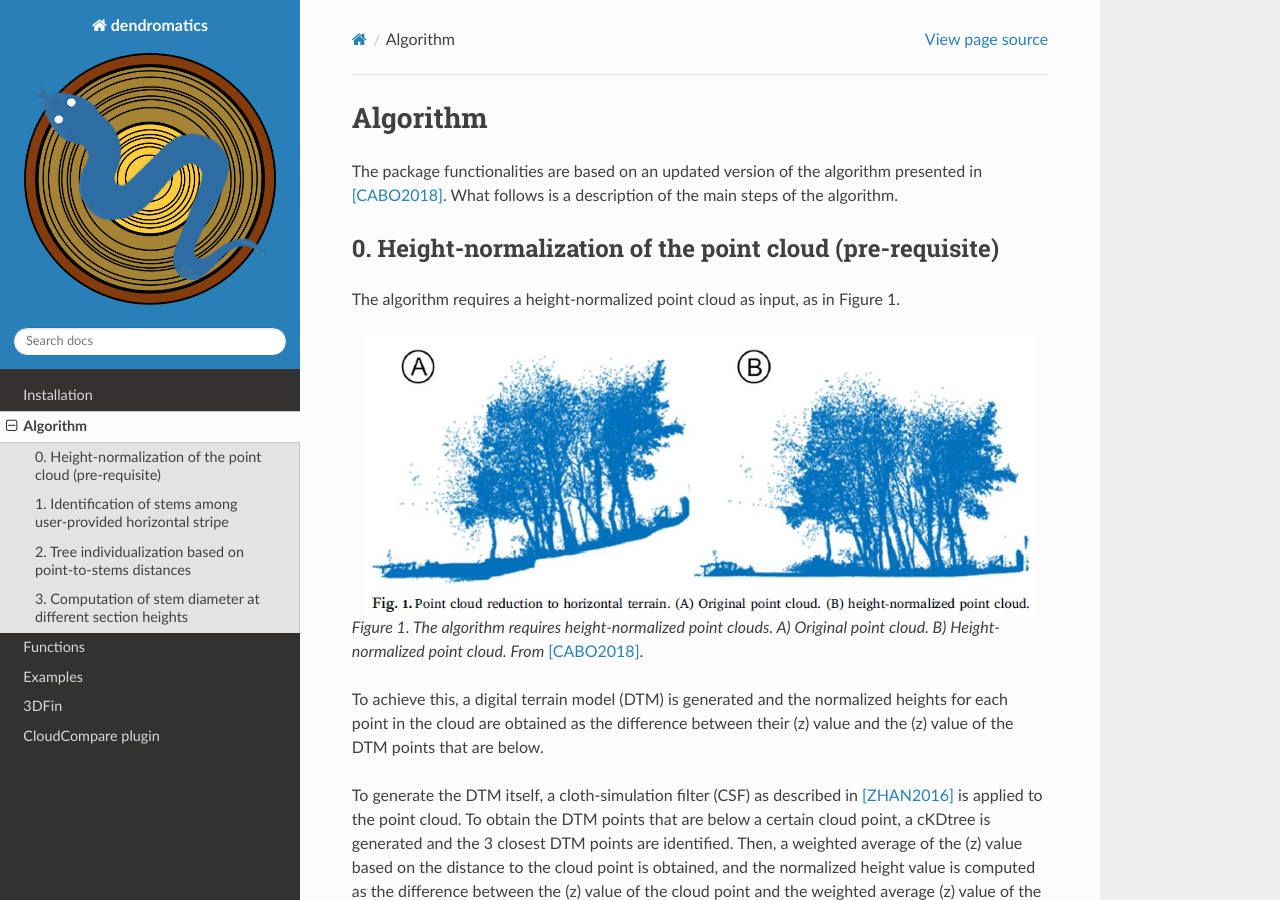
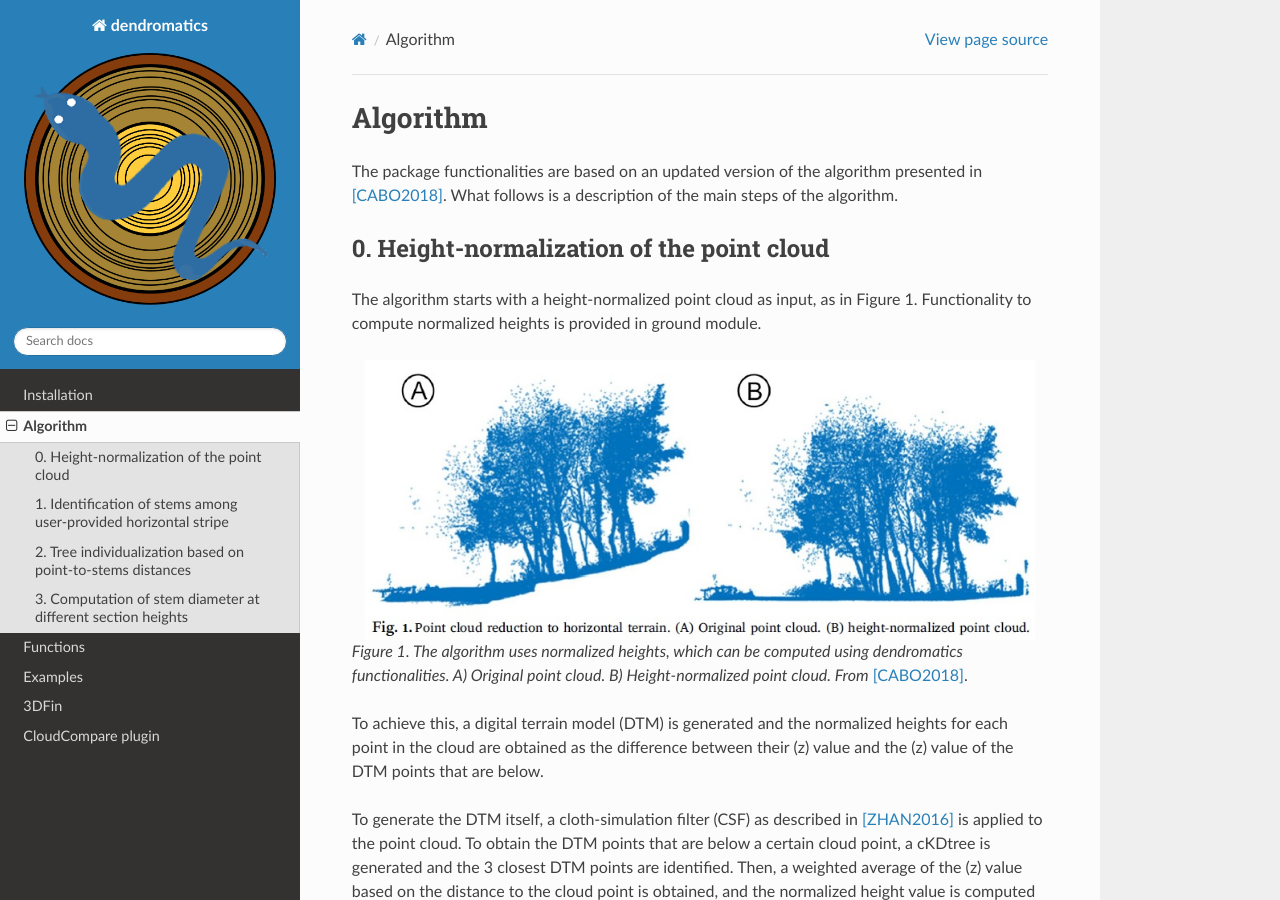
Before and after one commit to 3DFin/dendromatics, a Sphinx documentation site: the page built from docs/algorithm.rst, in a window 1280 px wide and 900 px high. Built offline with Sphinx 7.4.7 and the Read the Docs theme 2.0.0, drawn with Linux system fonts in a browser that asks for light colours.

Commit message:
Updated height normalization description

```diff
--- a/docs/algorithm.rst
+++ b/docs/algorithm.rst
@@ -4,16 +4,16 @@ Algorithm
 The package functionalities are based on an updated version of the algorithm presented in [CABO2018]_. What follows is a description of the main steps of the algorithm.
 
 
-0. Height-normalization of the point cloud (pre-requisite)
+0. Height-normalization of the point cloud
 ----------------------------------------------------------------
 
-The algorithm requires a height-normalized point cloud as input, as in Figure 1.
+The algorithm starts with a height-normalized point cloud as input, as in Figure 1. Functionality to compute normalized heights is provided in ground module.
 
 .. image:: _static/height-normalization.jpg
   :width: 670
   :align: center
 
-*Figure 1. The algorithm requires height-normalized point clouds. A) Original point cloud. B) Height-normalized point cloud. From* [CABO2018]_.
+*Figure 1. The algorithm uses normalized heights, which can be computed using dendromatics functionalities. A) Original point cloud. B) Height-normalized point cloud. From* [CABO2018]_.
 
 To achieve this, a digital terrain model (DTM) is generated and the normalized heights for each point in the cloud are obtained as the difference between their (z) value and the (z) value of the DTM points that are below.
 
```
